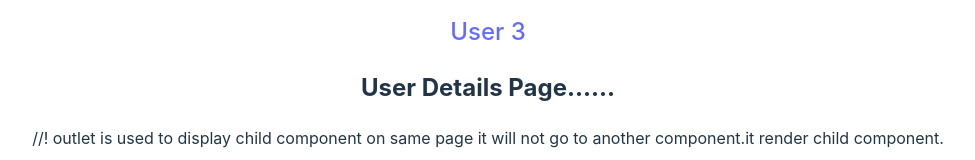
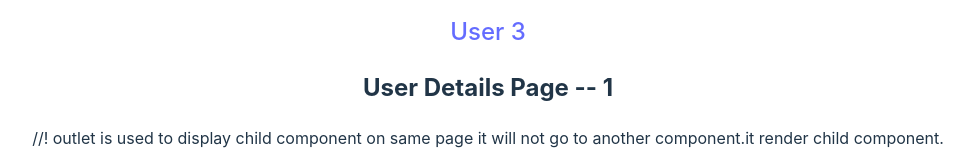
Before and after one commit to Corpjack-Aniket/React-Ref-and-Routing, a React (Vite) app in the folder routing/: page /user/1 in a window 1280 px wide. Shown: the part 447-607 px from the top of the page, without its empty margins (152-1127 px from the left). Built offline with nearby package versions, Linux system fonts and the light colour scheme.

Commit message:
use param hook

```diff
--- a/routing/src/component/User.jsx
+++ b/routing/src/component/User.jsx
@@ -8,7 +8,7 @@ function User() {
 <h2>      <Link to='/user/1'>User 1</Link></h2>
       <h2><Link to='/user/2'>User 2</Link></h2>
       <h2><Link to='/user/3'>User 3</Link></h2>
-      <Outlet/> //! outlet is used to display child component on same page it will not go to another component.it render child component.
+      <Outlet/> //!  outlet is used to display child component on same page it will not go to another component.it render child component.
     </div>
   )
 }
--- a/routing/src/component/UserDetails.jsx
+++ b/routing/src/component/UserDetails.jsx
@@ -1,9 +1,13 @@
 import React from 'react'
+import { useParams } from 'react-router-dom'
 
 function UserDetails() {
+    // const userId = useParams();
+    // const id = userId.id;
+    const {id} = useParams();
   return (
     <div>
-      <h2>User Details Page......</h2>
+      <h2>User Details Page -- {id}</h2>
     </div>
   )
 }
```
